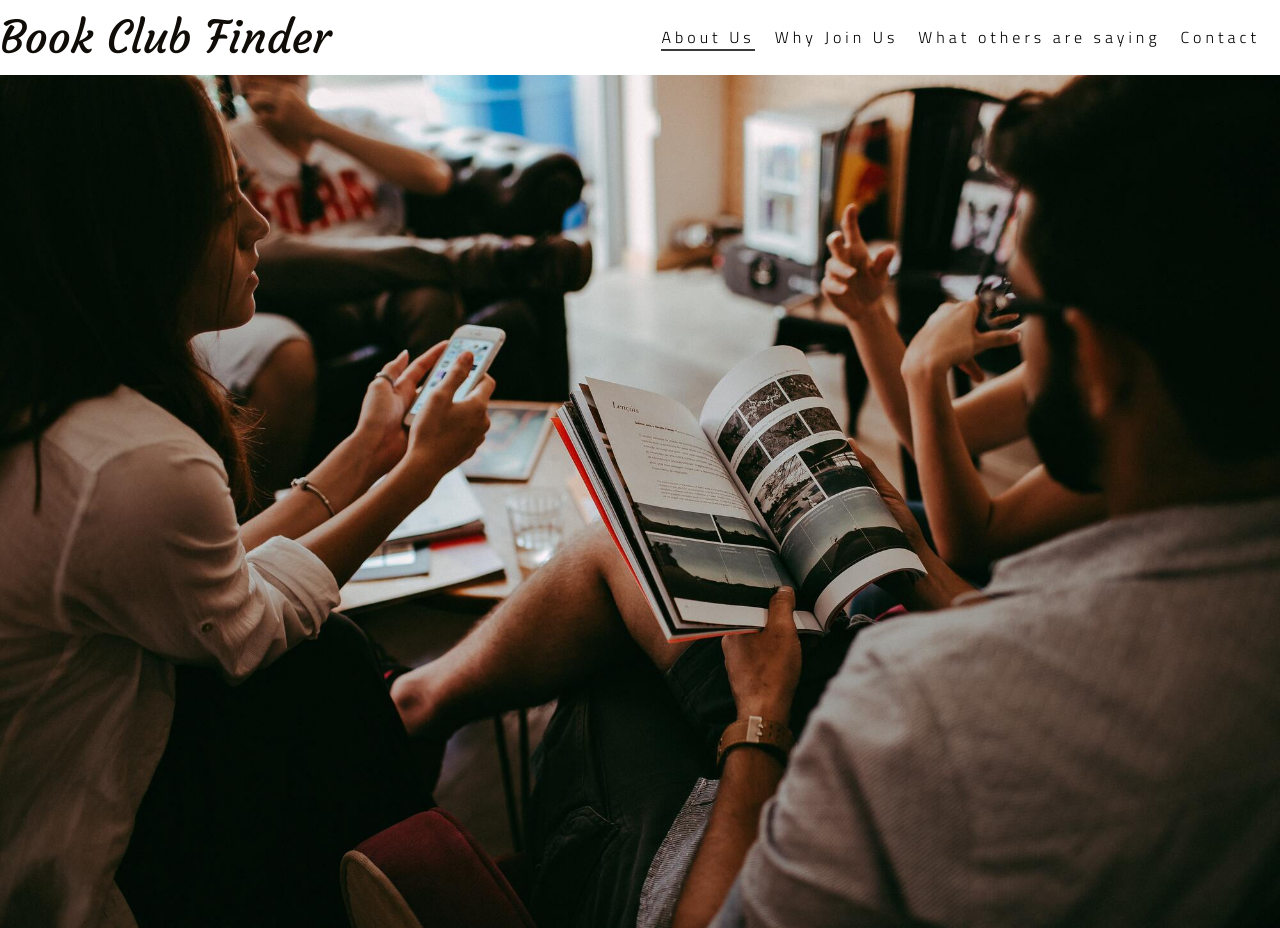
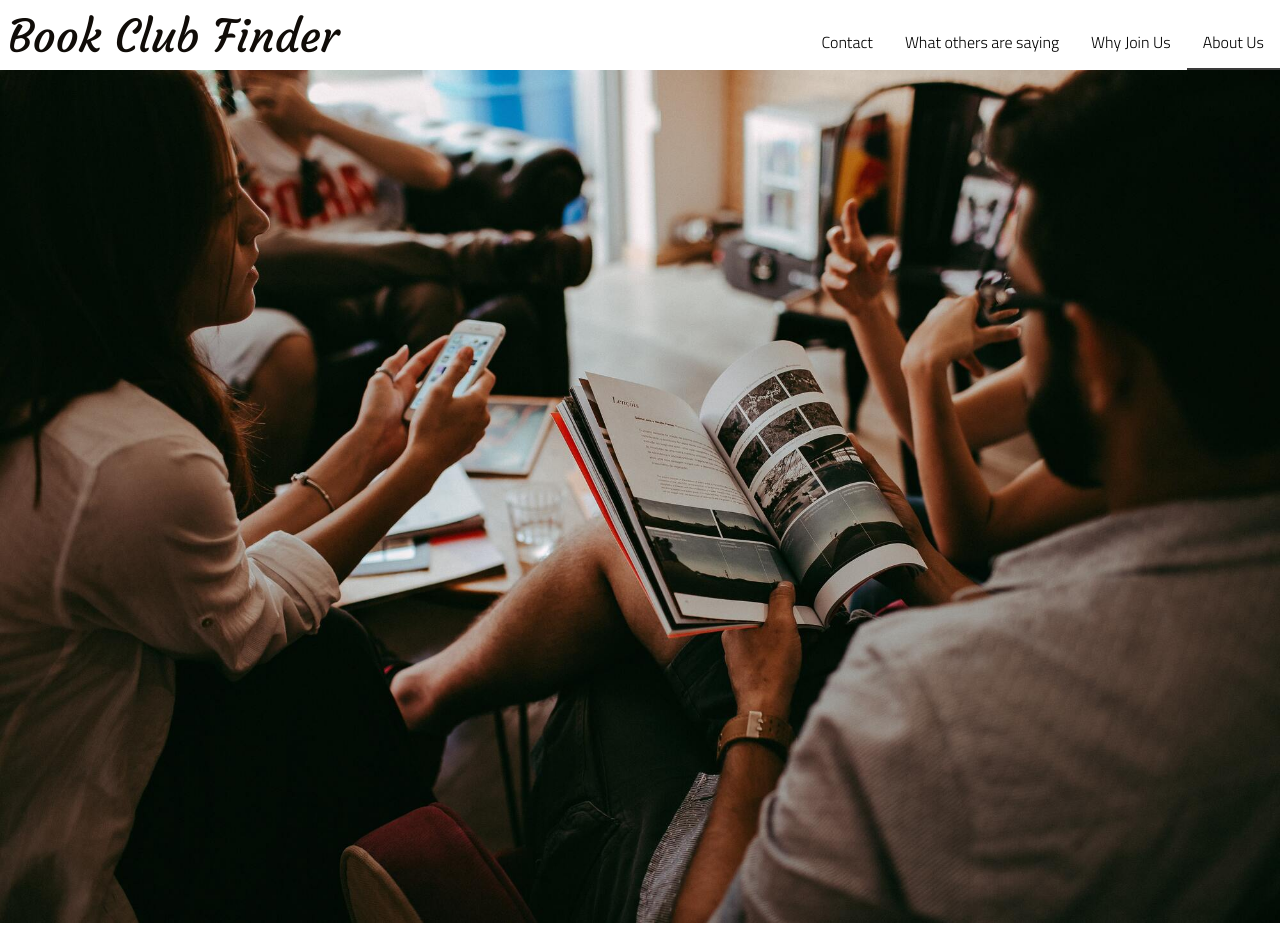
Before and after one commit to ARcKP98/Book_club, a plain HTML site: page index.html in a window 1280 px wide. Shown: the top 928 px of the page. Drawn offline with Linux system fonts and the light colour scheme; a web font is replaced by a local one.

Commit message:
Change nav a little and include the logo in the nav.

```diff
--- a/assets/css/styles.css
+++ b/assets/css/styles.css
@@ -26,54 +26,37 @@ h1, h2, h3 {
     text-align: center;
 
 }
-
 /*Navigation*/
-#menu {
-    font-size: 100%;
-    letter-spacing: 4px;
-}
-/* .bar {
-    position:fixed;
-    top:0;
-    color: black;
-    background-color: #f5f5f5;
-    width:100%;
-    left:0;
-  }
-  li{
-    display: inline;
-  } */
-
-#menu, #logo {
-    line-height: 75px;
+ul {
+    list-style-type: none;
+    margin: 0;
+    padding: 0;
+    overflow: hidden;
 }
 
-#menu {
-    font-size: 100%;
-
-}
-#menu li {
+ li {
+    display: inline;
     float: right;
-    list-style-type: none;
-    margin-right: 20px;
-
-}
-ul {
-    display: flex;
-    justify-content: flex-end;
-    flex-wrap: wrap;
   }
-
+  a {
+    display: block;
+    padding: 8px;
+  }
+  li a {
+    display: block;
+    color: black;
+    text-align: center;
+    padding: 14px 16px;
+    text-decoration: none;
+  }
 #menu a {
     text-decoration: none;
     color: inherit;
 }
-
-#menu a:hover {
+  li a:hover {
     border-bottom: 2px solid #3a3a3a;
-}
-
-.active {
+  }
+  .active {
     border-bottom: 2px solid #3a3a3a;
 }
 /*Cover-image*/
@@ -97,7 +80,7 @@ ul {
     height: 100%;
     width: 100%;
     opacity: 0;
-    transition: .5s ease;
+    transition: .6s ease;
     background-color: #FFE77AFF;
   }
 
--- a/index.html
+++ b/index.html
@@ -10,12 +10,11 @@
     <title>Book Club Finder</title>
 </head>
 <body>
-    <header>
+    <nav id="menu">
+        <ul>
             <a href="index.html">
                 <h1 id="logo">Book Club Finder</h1>
             </a>
-        <nav id="menu">
-            <ul>
             <li>
                 <a href="#cover-image" class="active">About Us</a>
                 </li>
@@ -30,6 +29,7 @@
             </li>
          </ul>
     </nav>
+    <header>
     </header>
     <section>
         <div class="container">
```
Lines whose indentation alone changed are shown as unchanged.
